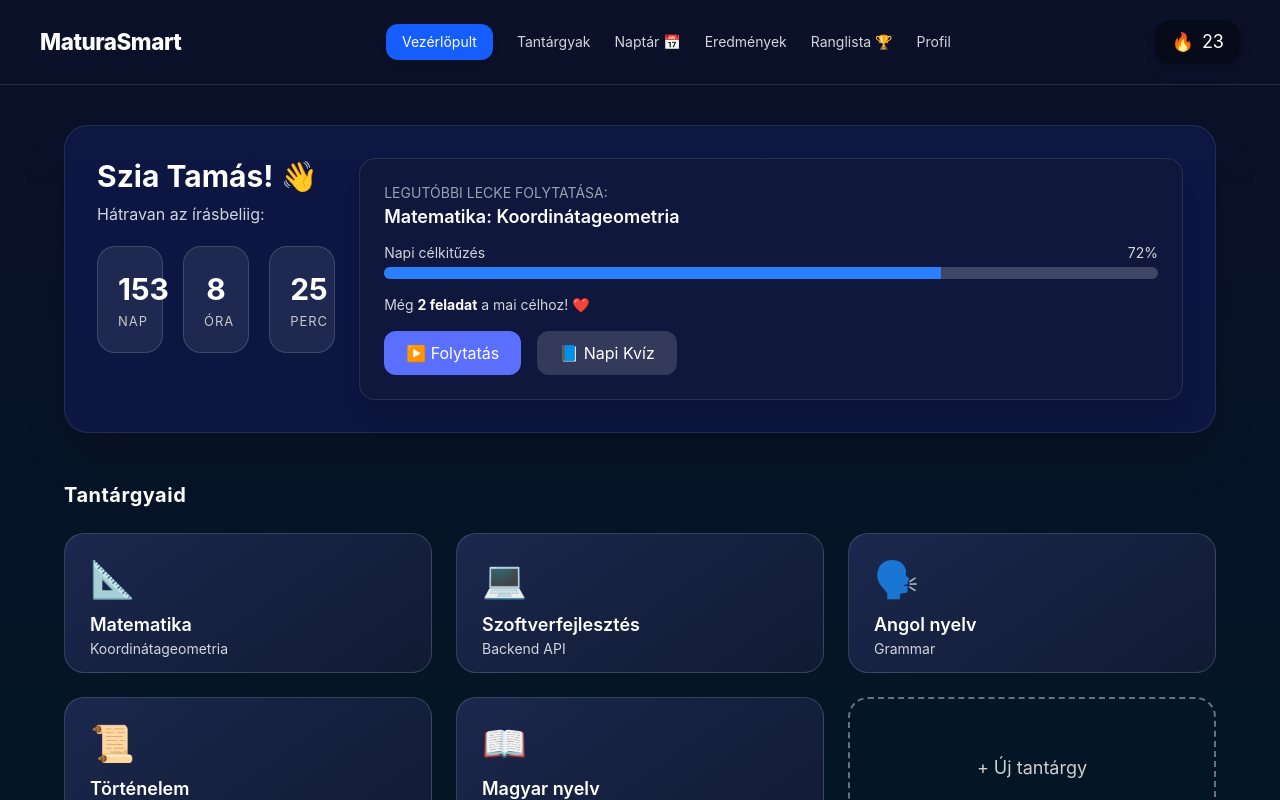
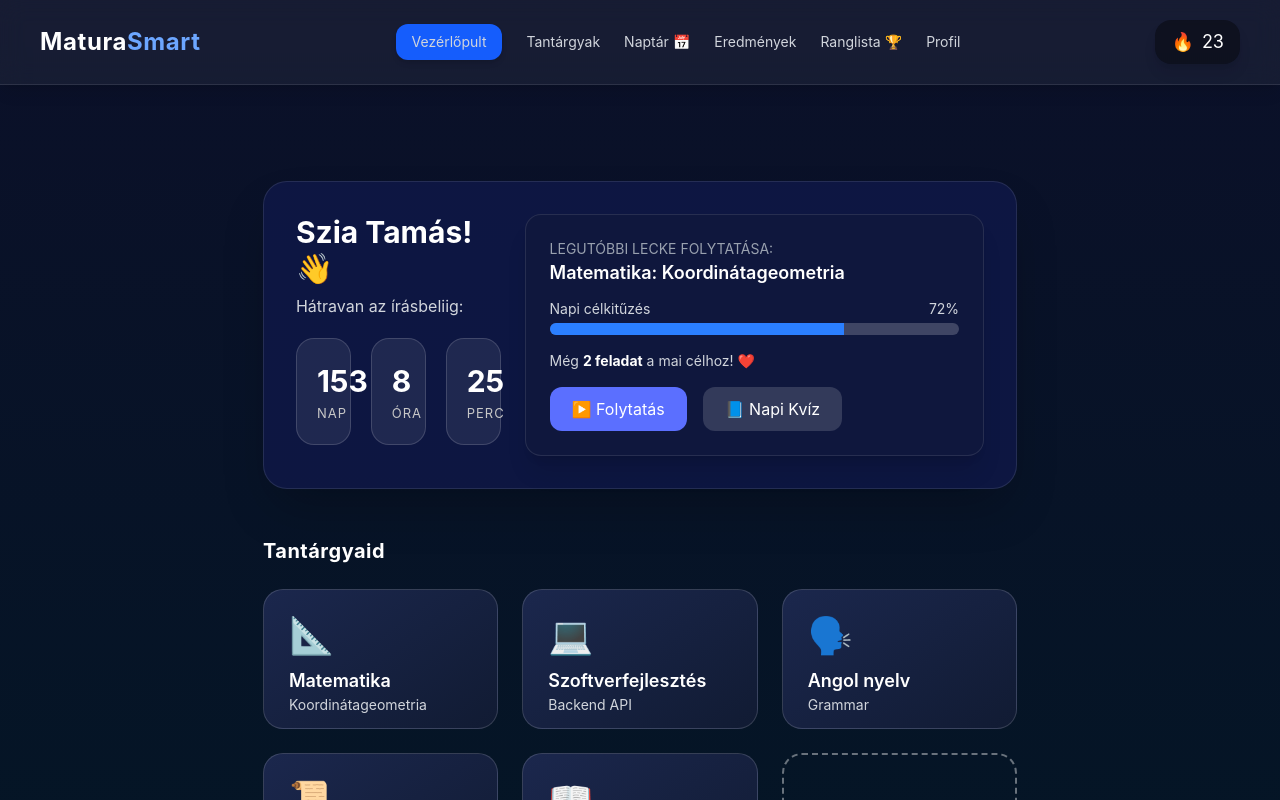
Before and after one commit to brtamas0/-13_SZFT3_BT_ON_MR_MaturaSmart, a Vue app in the folder MaturaSmart/frontend/: page /main in a window 1280 px wide. Shown: the top 800 px of the page. Built offline with nearby package versions, Linux system fonts and the light colour scheme; what @formkit/vue would draw is missing.

Commit message:
main.vue BaseHeader és BaseLayout használatával

```diff
--- a/MaturaSmart/frontend/src/layouts/BaseHeader.vue
+++ b/MaturaSmart/frontend/src/layouts/BaseHeader.vue
@@ -10,8 +10,10 @@ const mobileOpen = ref(false)
     class="w-full backdrop-blur-md bg-white/5 border-b border-white/10 shadow-lg px-6 md:px-10 py-5 flex items-center justify-between relative z-20"
   >
     <RouterLink to="/" class="text-2xl font-bold tracking-wide">
-      Matura<span class="text-blue-400">Smart</span>
+         Matura<span class="text-[#6CA6FF]">Smart</span>
     </RouterLink>
+
+
 
     <nav class="hidden md:flex gap-6 text-gray-300 text-sm items-center">
 
--- a/MaturaSmart/frontend/src/layouts/BaseLayout.vue
+++ b/MaturaSmart/frontend/src/layouts/BaseLayout.vue
@@ -1,5 +1,5 @@
 <script setup>
-import BaseHeader from '@/components/layout/BaseHeader.vue'
+import BaseHeader from './BaseHeader.vue';
 </script>
 
 <template>
@@ -7,7 +7,7 @@ import BaseHeader from '@/components/layout/BaseHeader.vue'
 
     <BaseHeader />
 
-    <main class="flex-grow max-w-6xl mx-auto px-6 md:px-0 py-10 relative z-10">
+    <main class="flex-grow max-w-6xl mx-auto px-6 md:px-0 pt-20 pb-10 relative z-10">
       <slot />
     </main>
 
--- a/MaturaSmart/frontend/src/pages/main.vue
+++ b/MaturaSmart/frontend/src/pages/main.vue
@@ -1,63 +1,27 @@
+<script setup>
+import { ref } from "vue"
+import BaseLayout from "@/layouts/BaseLayout.vue"
+
+const subjects = [
+  { title: "Matematika", subtitle: "Koordinátageometria", icon: "📐" },
+  { title: "Szoftverfejlesztés", subtitle: "Backend API", icon: "💻" },
+  { title: "Angol nyelv", subtitle: "Grammar", icon: "🗣️" },
+  { title: "Történelem", subtitle: "Hidegháború", icon: "📜" },
+  { title: "Magyar nyelv", subtitle: "Retorika", icon: "📖" }
+]
+</script>
+
 <template>
-  <div class="min-h-screen bg-gradient-to-b from-[#0b1029] to-[#031625] text-white">
+  <BaseLayout>
 
-<header class="w-full flex items-center justify-between px-6 md:px-10 py-5 border-b border-white/10">
-
-  <div class="logo">
-    Matura<span class="accent-text">Smart</span>
-  </div>
-
-  <nav class="hidden md:flex gap-6 text-gray-300 text-sm items-center">
-
-    <span class="px-4 py-2 rounded-xl bg-blue-600 text-white shadow-md">
-      Vezérlőpult
-    </span>
-
-    <span class="nav-item">Tantárgyak</span>
-    <span class="nav-item flex items-center gap-1">Naptár 📅</span>
-    <span class="nav-item">Eredmények</span>
-    <span class="nav-item flex items-center gap-1">Ranglista 🏆</span>
-    <span class="nav-item">Profil</span>
-  </nav>
-
-  <div class="flex items-center gap-4">
-
-    <div class="px-4 py-2 bg-black/40 rounded-2xl shadow-lg text-lg flex items-center gap-2">
-      <span>🔥</span> <span>23</span>
-    </div>
-
-    <button
-      class="md:hidden text-3xl"
-      @click="mobileOpen = !mobileOpen"
-    >
-      ☰
-    </button>
-  </div>
-</header>
-
-    <transition name="fade">
-      <div
-        v-if="mobileOpen"
-        class="md:hidden bg-[#0d1538] border-b border-white/10 px-6 py-4 flex flex-col gap-4 text-gray-300 text-sm"
-      >
-        <span class="px-4 py-2 rounded-xl bg-blue-600 text-white shadow-md w-fit">
-          Vezérlőpult
-        </span>
-
-        <span class="nav-item">Tantárgyak</span>
-        <span class="nav-item flex items-center gap-1">Naptár 📅</span>
-        <span class="nav-item">Eredmények</span>
-        <span class="nav-item flex items-center gap-1">Ranglista 🏆</span>
-        <span class="nav-item">Profil</span>
-      </div>
-    </transition>
-
-    <section class="max-w-6xl mx-auto mt-10 p-6 md:p-0">
+    <!-- DASHBOARD TOP CARD -->
+    <section class="mt-4">
 
       <div class="bg-[#10194E]/70 border border-white/10 rounded-3xl p-8 shadow-2xl">
 
         <div class="flex flex-col md:flex-row justify-between gap-6">
 
+          <!-- LEFT SIDE -->
           <div>
             <h2 class="text-3xl font-bold">Szia Tamás! 👋</h2>
             <p class="text-gray-300 mt-2">Hátravan az írásbeliig:</p>
@@ -80,7 +44,7 @@
             </div>
           </div>
 
-
+          <!-- RIGHT SIDE -->
           <div class="bg-[#0f173d] border border-white/10 rounded-2xl p-6 w-full shadow-xl">
             <h3 class="text-sm text-gray-400">LEGUTÓBBI LECKE FOLYTATÁSA:</h3>
             <p class="text-lg font-semibold">Matematika: Koordinátageometria</p>
@@ -114,12 +78,12 @@
       </div>
     </section>
 
-    <section class="max-w-6xl mx-auto mt-12">
-      <h2 class="text-xl font-bold mb-6 tracking-wide px-4 md:px-0">
+    <section class="mt-12">
+      <h2 class="text-xl font-bold mb-6 tracking-wide">
         Tantárgyaid
       </h2>
 
-      <div class="grid grid-cols-1 md:grid-cols-3 gap-6 px-4 md:px-0">
+      <div class="grid grid-cols-1 md:grid-cols-3 gap-6">
 
         <div v-for="s in subjects" :key="s.title" class="subject-card">
           <div class="text-4xl mb-3">{{ s.icon }}</div>
@@ -134,32 +98,11 @@
       </div>
     </section>
 
-  </div>
+  </BaseLayout>
 </template>
 
-<script setup>
-import { ref } from "vue"
-
-const mobileOpen = ref(false)
-
-const subjects = [
-  { title: "Matematika", subtitle: "Koordinátageometria", icon: "📐" },
-  { title: "Szoftverfejlesztés", subtitle: "Backend API", icon: "💻" },
-  { title: "Angol nyelv", subtitle: "Grammar", icon: "🗣️" },
-  { title: "Történelem", subtitle: "Hidegháború", icon: "📜" },
-  { title: "Magyar nyelv", subtitle: "Retorika", icon: "📖" }
-]
-</script>
 
 <style scoped>
-.nav-item {
-  cursor: pointer;
-  transition: .2s;
-}
-.nav-item:hover {
-  color: white;
-}
-
 .time-box {
   background: rgba(255, 255, 255, 0.08);
   border-radius: 18px;
@@ -226,14 +169,4 @@ const subjects = [
   background:rgba(255,255,255,.2);
   color:white;
 }
-
-/* MOBILE NAV ANIMATION */
-.fade-enter-active,
-.fade-leave-active {
-  transition: opacity .25s;
-}
-.fade-enter-from,
-.fade-leave-to {
-  opacity: 0;
-}
 </style>
```
